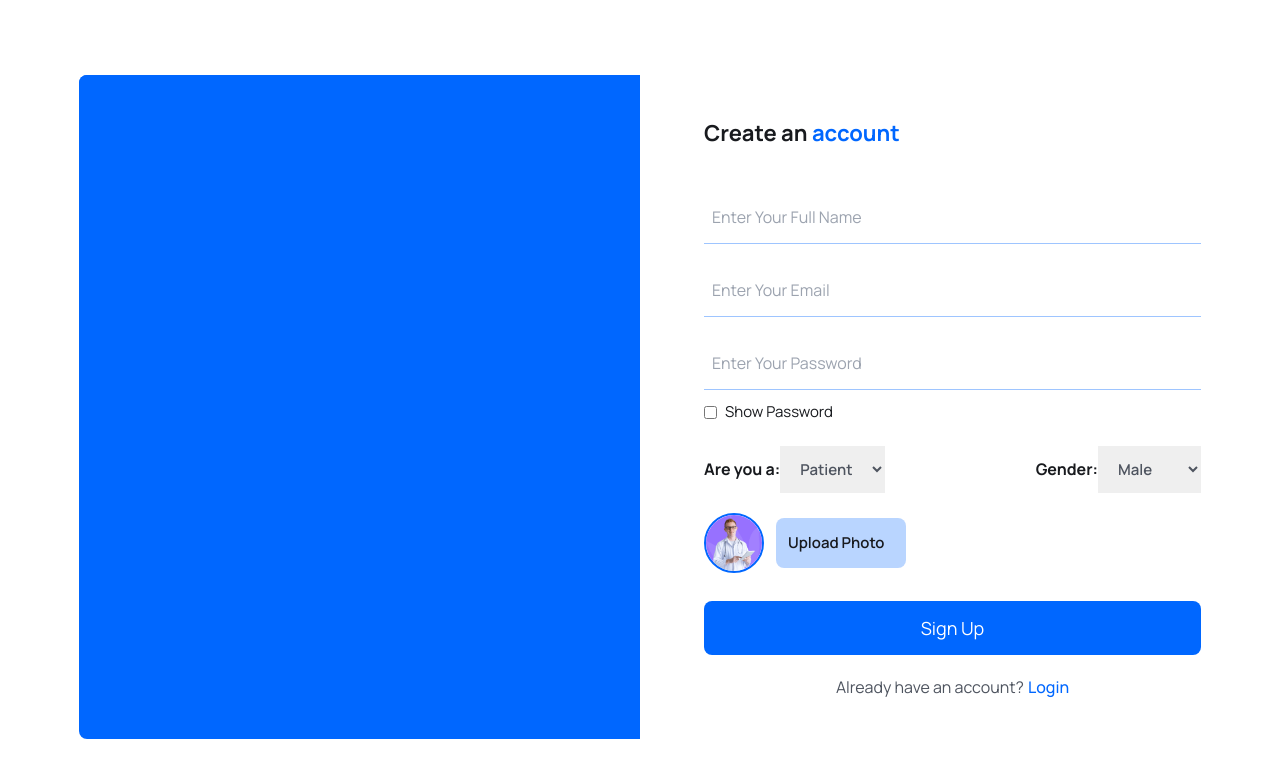
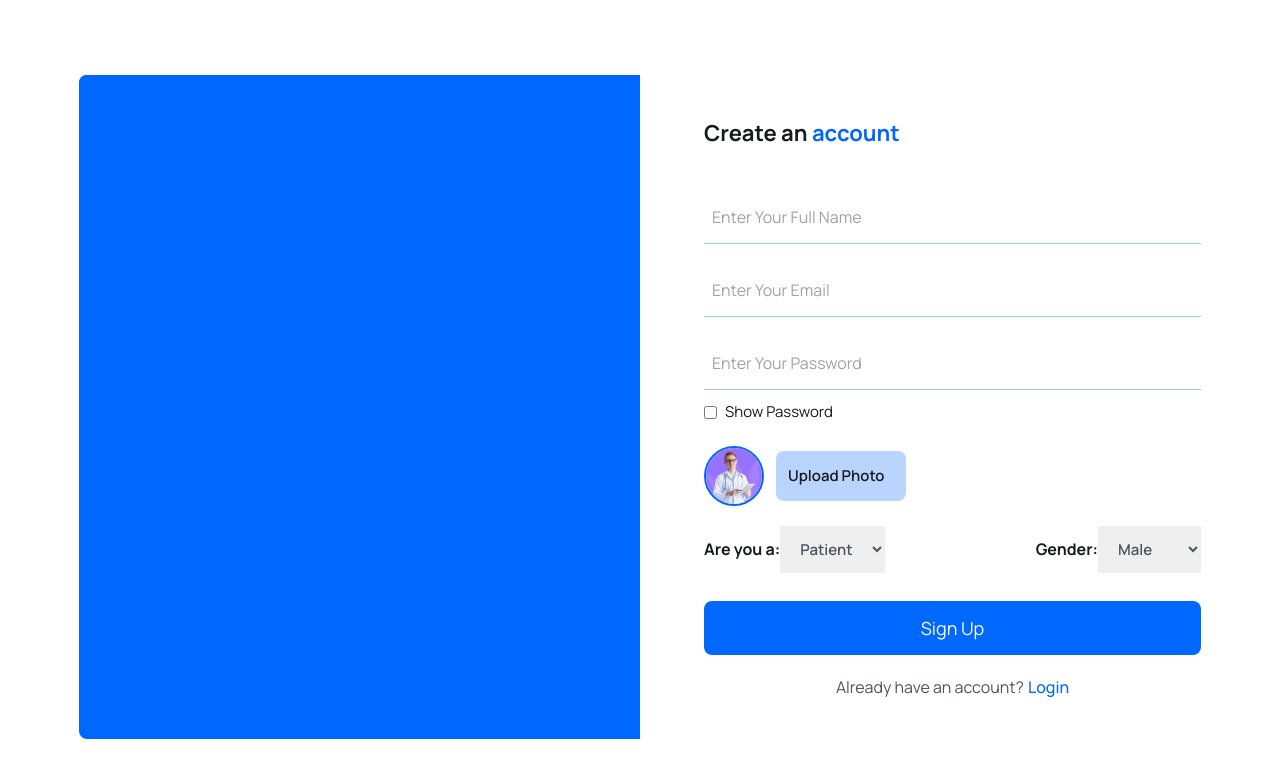
Before and after one commit to oluwolefsamson/MernStackDoctorBooking, a React (Vite) app in the folder frontend/: page /register in a window 1280 px wide. Shown: the top 778 px of the page. Built offline with nearby package versions, Linux system fonts and the light colour scheme.

Commit message:
user profile

```diff
--- a/frontend/src/components/UserProfile/UserProfile.jsx
+++ b/frontend/src/components/UserProfile/UserProfile.jsx
@@ -51,8 +51,6 @@ const UserPage = () => {
     return (
       <div className="flex justify-center items-center h-screen">
         <RingLoader color="blue" />
-        {/* <p>Loading...</p> */}
-        {/* Optionally add a spinner here */}
       </div>
     );
 
@@ -92,7 +90,7 @@ const UserPage = () => {
       <div className="bg-white p-6 sm:p-10 mt-11 rounded-lg shadow-none sm:shadow-xl max-w-lg w-full">
         <div className="flex justify-center">
           <img
-            src={profile}
+            src={user.photo || profile}
             alt={user.name}
             className="w-24 h-24 sm:w-32 sm:h-32 rounded-full border-4 border-blue-500 shadow-md"
           />
--- a/frontend/src/pages/Signup.jsx
+++ b/frontend/src/pages/Signup.jsx
@@ -11,29 +11,65 @@ const Signup = () => {
     name: "",
     email: "",
     password: "",
-    photo: "", // This will remain empty as we are not uploading files
+    photo: "", // This will store the Cloudinary image URL
     gender: "male",
     role: "patient",
   });
-  const [showPassword, setShowPassword] = useState(false); // State for showing password
-  const [loading, setLoading] = useState(false); // State for loading
+  const [showPassword, setShowPassword] = useState(false);
+  const [loading, setLoading] = useState(false);
+  const [imageLoading, setImageLoading] = useState(false);
 
   const handleInputChange = (e) => {
     setFormData({ ...formData, [e.target.name]: e.target.value });
   };
 
+  const handleImageUpload = async (e) => {
+    const file = e.target.files[0];
+    if (!file) return;
+
+    const formData = new FormData();
+    formData.append("file", file);
+    formData.append(
+      "upload_preset",
+      import.meta.env.VITE_CLOUDINARY_UPLOAD_PRESET
+    );
+
+    setImageLoading(true);
+
+    try {
+      // console.log("Uploading file:", file);
+      // console.log("FormData entries:", [...formData.entries()]);
+
+      const response = await axios.post(
+        `https://api.cloudinary.com/v1_1/${
+          import.meta.env.VITE_CLOUDINARY_CLOUD_NAME
+        }/image/upload`,
+        formData
+      );
+      // console.log("Upload successful:", response.data);
+
+      setFormData((prevFormData) => ({
+        ...prevFormData,
+        photo: response.data.secure_url,
+      }));
+    } catch (error) {
+      console.error(
+        "Image upload failed:"
+        // error.response ? error.response.data : error.message
+      );
+    } finally {
+      setImageLoading(false);
+    }
+  };
+
   const submitHandler = async (event) => {
     event.preventDefault();
-
-    setLoading(true); // Set loading to true when the request starts
-
-    // You can directly set the photo to an empty string or a default value if needed
-    const userData = { ...formData, photo: "" };
+    setLoading(true);
 
     try {
       const response = await axios.post(
-        `https://mernstack-doctor-web-app.onrender.com/api/v1/auth/register`, // Use environment variable
-        userData
+        `https://mernstack-doctor-web-app.onrender.com/api/v1/auth/register`,
+        formData
       );
 
       if (response.data.message) {
@@ -47,7 +83,7 @@ const Signup = () => {
     } catch (error) {
       alert("error");
     } finally {
-      setLoading(false); // Reset loading to false after the request is complete
+      setLoading(false);
     }
   };
 
@@ -69,8 +105,8 @@ const Signup = () => {
               Create an <span className="text-primaryColor">account</span>
             </h3>
 
-            <form onSubmit={submitHandler} className="">
-              <div className="mb-5 ">
+            <form onSubmit={submitHandler}>
+              <div className="mb-5">
                 <input
                   type="text"
                   placeholder="Enter Your Full Name"
@@ -98,7 +134,7 @@ const Signup = () => {
 
               <div className="mb-5">
                 <input
-                  type={showPassword ? "text" : "password"} // Toggle between text and password
+                  type={showPassword ? "text" : "password"}
                   placeholder="Enter Your Password"
                   name="password"
                   value={formData.password}
@@ -120,6 +156,34 @@ const Signup = () => {
                     className="text-headingColor text-[15px] leading-7"
                   >
                     Show Password
+                  </label>
+                </div>
+              </div>
+
+              <div className="mb-5 flex items-center gap-3">
+                <figure className="w-[60px] h-[60px] rounded-full border-2 border-solid border-primaryColor flex items-center justify-center">
+                  <img
+                    src={formData.photo || avatar}
+                    alt="Avatar"
+                    className="w-full rounded-full"
+                  />
+                </figure>
+
+                <div className="relative w-[130px] h-[50px]">
+                  <input
+                    type="file"
+                    name="photo"
+                    id="customFile"
+                    accept=".jpg, .png"
+                    onChange={handleImageUpload}
+                    className="absolute top-0 left-0 w-full h-full opacity-0 cursor-pointer"
+                  />
+
+                  <label
+                    htmlFor="customFile"
+                    className="absolute top-0 left-0 w-full h-full flex items-center px-[0.75rem] py-[0.375rem] text-[15px] leading-6 overflow-hidden bg-[#0066ff46] text-headingColor font-semibold rounded-lg truncate cursor-pointer"
+                  >
+                    {imageLoading ? "Uploading..." : "Upload Photo"}
                   </label>
                 </div>
               </div>
@@ -153,38 +217,10 @@ const Signup = () => {
                 </label>
               </div>
 
-              <div className="mb-5 flex items-center gap-3">
-                <figure className="w-[60px] h-[60px] rounded-full border-2 border-solid border-primaryColor flex items-center justify-center">
-                  <img
-                    src={avatar}
-                    alt="Avatar"
-                    className="w-full rounded-full"
-                  />
-                </figure>
-
-                <div className="relative w-[130px] h-[50px]">
-                  <input
-                    type="file"
-                    name="photo"
-                    id="customFile"
-                    accept=".jpg, .png"
-                    className="absolute top-0 left-0 w-full h-full opacity-0 cursor-pointer"
-                    // File input handling code is removed
-                  />
-
-                  <label
-                    htmlFor="customFile"
-                    className="absolute top-0 left-0 w-full h-full flex items-center px-[0.75rem] py-[0.375rem] text-[15px] leading-6 overflow-hidden bg-[#0066ff46] text-headingColor font-semibold rounded-lg truncate cursor-pointer"
-                  >
-                    Upload Photo
-                  </label>
-                </div>
-              </div>
-
               <div className="mt-7">
                 <button
                   type="submit"
-                  disabled={loading} // Disable the button when loading
+                  disabled={loading || imageLoading}
                   className={`w-full bg-primaryColor text-white text-[18px] leading-[30px] rounded-lg px-4 py-3 ${
                     loading ? "opacity-50 cursor-not-allowed" : ""
                   }`}
```
